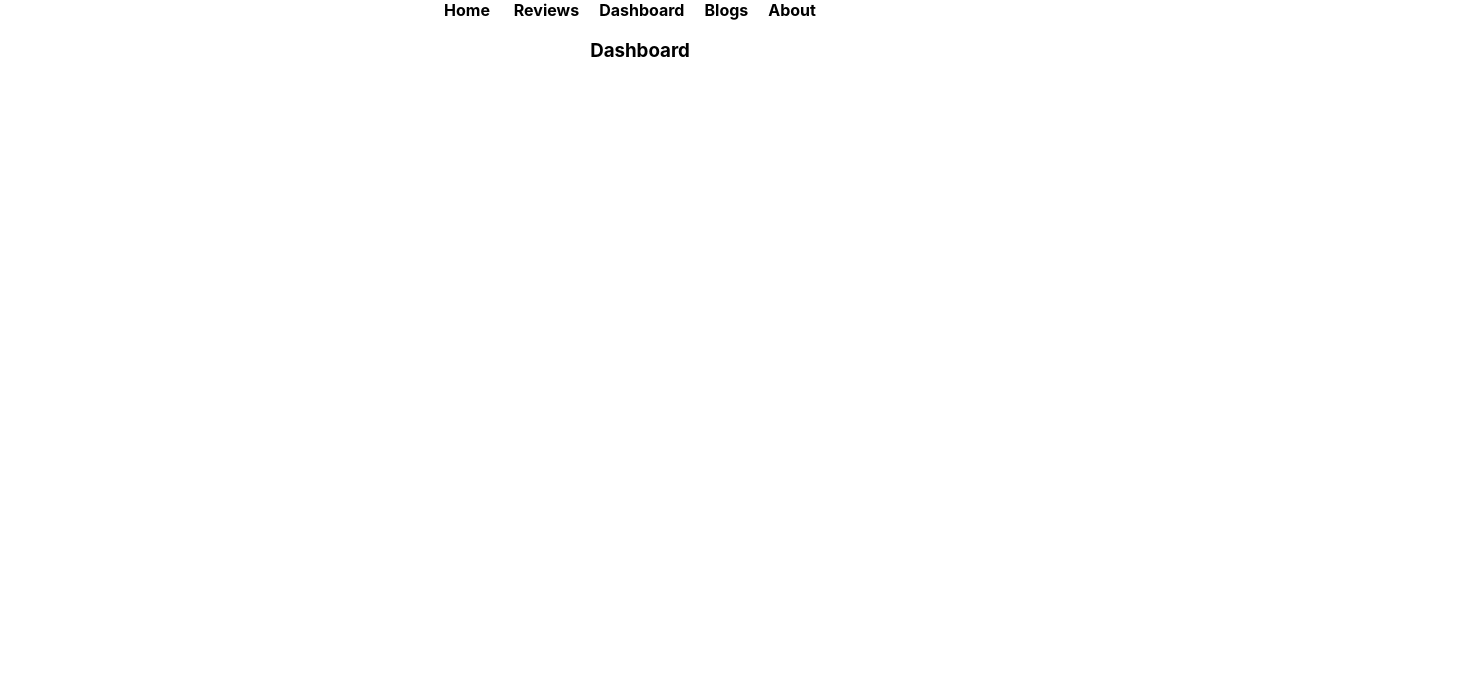
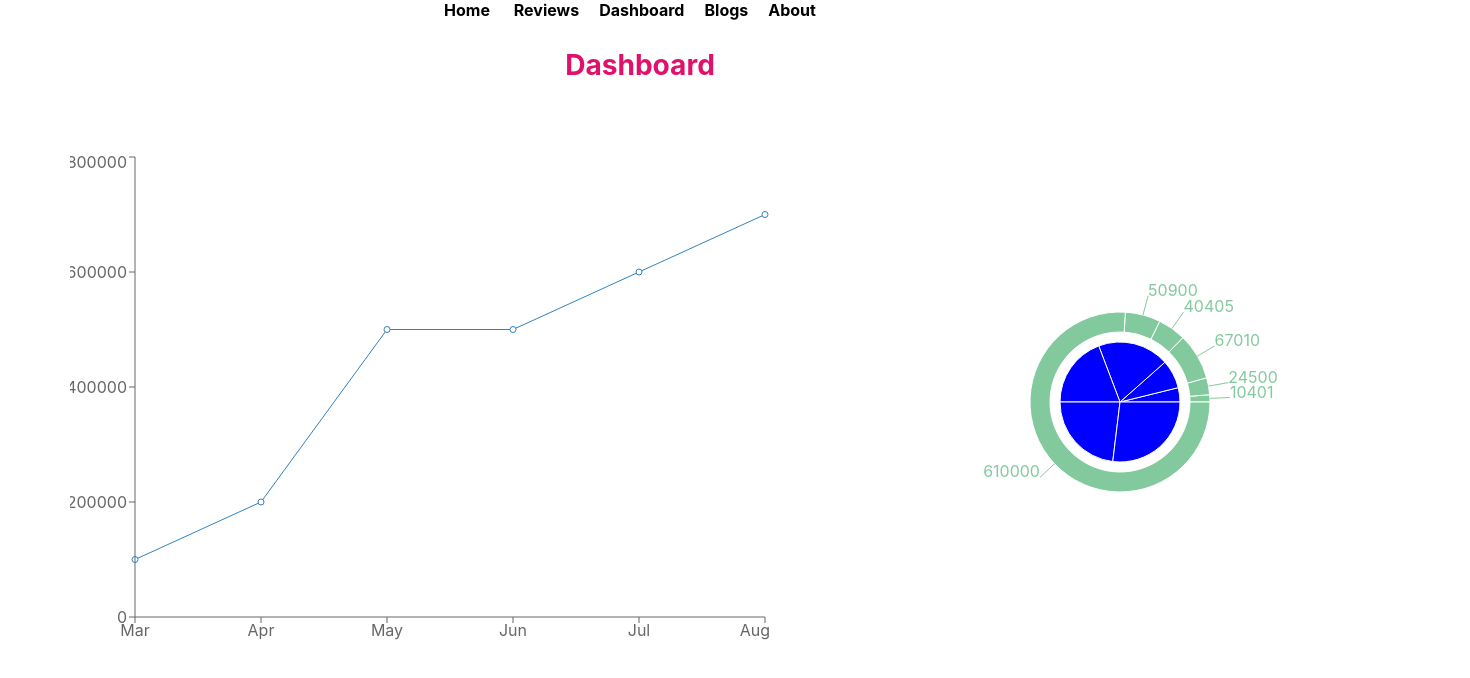
Before and after one commit to shahmojno/Product-analysis, a React (Create React App) app: page /dashboard in a window 1280 px wide. Shown: the top 678 px of the page, 1470 px wide, since content can reach past the window. Built offline with nearby package versions, Linux system fonts and the light colour scheme.

Commit message:
Adding chart

```diff
--- a/package.json
+++ b/package.json
@@ -10,6 +10,7 @@
     "react-dom": "^18.0.0",
     "react-router-dom": "^6.3.0",
     "react-scripts": "5.0.0",
+    "recharts": "^2.1.9",
     "web-vitals": "^2.1.4"
   },
   "scripts": {
--- a/src/components/Dashboard/Dashboard.css
+++ b/src/components/Dashboard/Dashboard.css
@@ -0,0 +1,13 @@
+.dashboard{
+    display: flex;
+    margin: 50px;
+    padding: 20px;
+
+
+}
+
+.headline{
+    font-size: 24px;
+    font-weight: 700;
+    color: rgb(223, 17, 106);
+}
--- a/src/components/Dashboard/Dashboard.js
+++ b/src/components/Dashboard/Dashboard.js
@@ -1,10 +1,77 @@
 import React from 'react';
+import { Line, LineChart, Pie, PieChart, XAxis, YAxis } from 'recharts';
+import './Dashboard.css'
+
+const data = [
+    {
+        "month": "Mar",
+        "investment": 100000,
+        "sell": 241,
+        "revenue": 10401
+    },
+    {
+        "month": "Apr",
+        "investment": 200000,
+        "sell": 423,
+        "revenue": 24500
+    },
+    {
+        "month": "May",
+        "investment": 500000,
+        "sell": 726,
+        "revenue": 67010
+    },
+    {
+        "month": "Jun",
+        "investment": 500000,
+        "sell": 529,
+        "revenue": 40405
+    },
+    {
+        "month": "Jul",
+        "investment": 600000,
+        "sell": 601,
+        "revenue": 50900
+    },
+    {
+        "month": "Aug",
+        "investment": 700000,
+        "sell": 670,
+        "revenue": 610000
+    }
+];
+
+
+
 
 const Dashboard = () => {
     return (
+
         <div>
-            <h3>Dashboard</h3>
+            <div className='headline'><h3>Dashboard</h3></div>
+            <div className='dashboard'>
+                <div className='chart'>
+
+                    <LineChart width={700} height={500} data={data}>
+
+                        <Line dataKey={'investment'}></Line>
+                        <YAxis dataKey={'revenue'}></YAxis>
+                        <XAxis dataKey={'month'}></XAxis>
+                    </LineChart>
+                </div>
+
+
+                <div>
+                    <PieChart width={700} height={500}>
+                        <Pie data={data} dataKey="investment" cx="50%" cy="50%" outerRadius={60} fill="blue"></Pie>
+                        <Pie data={data} dataKey="revenue" cx="50%" cy="50%" innerRadius={70} outerRadius={90} fill="#82ca9d" label />
+
+                    </PieChart>
+                </div>
+            </div>
+
         </div>
+
     );
 };
 
--- a/src/components/Home/Home.css
+++ b/src/components/Home/Home.css
@@ -30,9 +30,7 @@ text-align: left;
 }
 
 
-.customer-review{
-margin: 200px;
-}
+
 
 .btn-review{
     padding: 10px 10px;
--- a/src/components/Review/Review.css
+++ b/src/components/Review/Review.css
@@ -5,3 +5,10 @@
 
 
 }
+
+
+.customer-review{
+    font-size: 24px;
+    font-weight: 700;
+    color: rgb(223, 17, 106);
+}
--- a/src/components/Review/Review.js
+++ b/src/components/Review/Review.js
@@ -15,7 +15,7 @@ const Review = () => {
     return (
 
         <div >
-            <div>
+            <div className='customer-review'>
                 < h3 > Customer Total Reviews: {reviews.length} </h3 >
             </div>
             <div className='review-container'>
```
Also changed, not shown: 2 other files (tests, documents, lock files or other folders).
